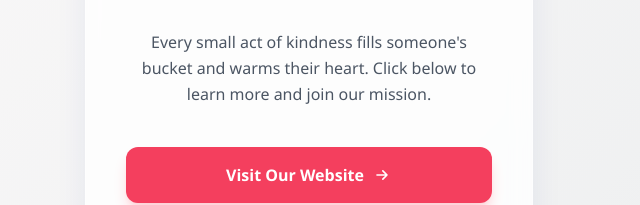
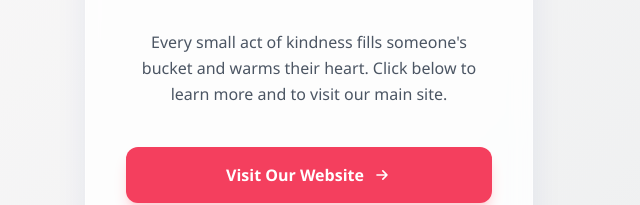
Before and after one commit to Codemaster-AR/fill.a.bucket-fill.a.heart, a plain HTML site: page index.html in a window 1280 px wide. Shown: the part 384-589 px from the top of the page, 331-971 px from the left. Drawn offline with nearby package versions, Linux system fonts and the light colour scheme.

Commit message:
Update index.html

```diff
--- a/index.html
+++ b/index.html
@@ -37,7 +37,7 @@
         </h1>
 
         <p class="text-gray-600 mb-10 leading-relaxed">
-            Every small act of kindness fills someone's bucket and warms their heart. Click below to learn more and join our mission.
+            Every small act of kindness fills someone's bucket and warms their heart. Click below to learn more and to visit our main site.
         </p>
 
         <button
```
